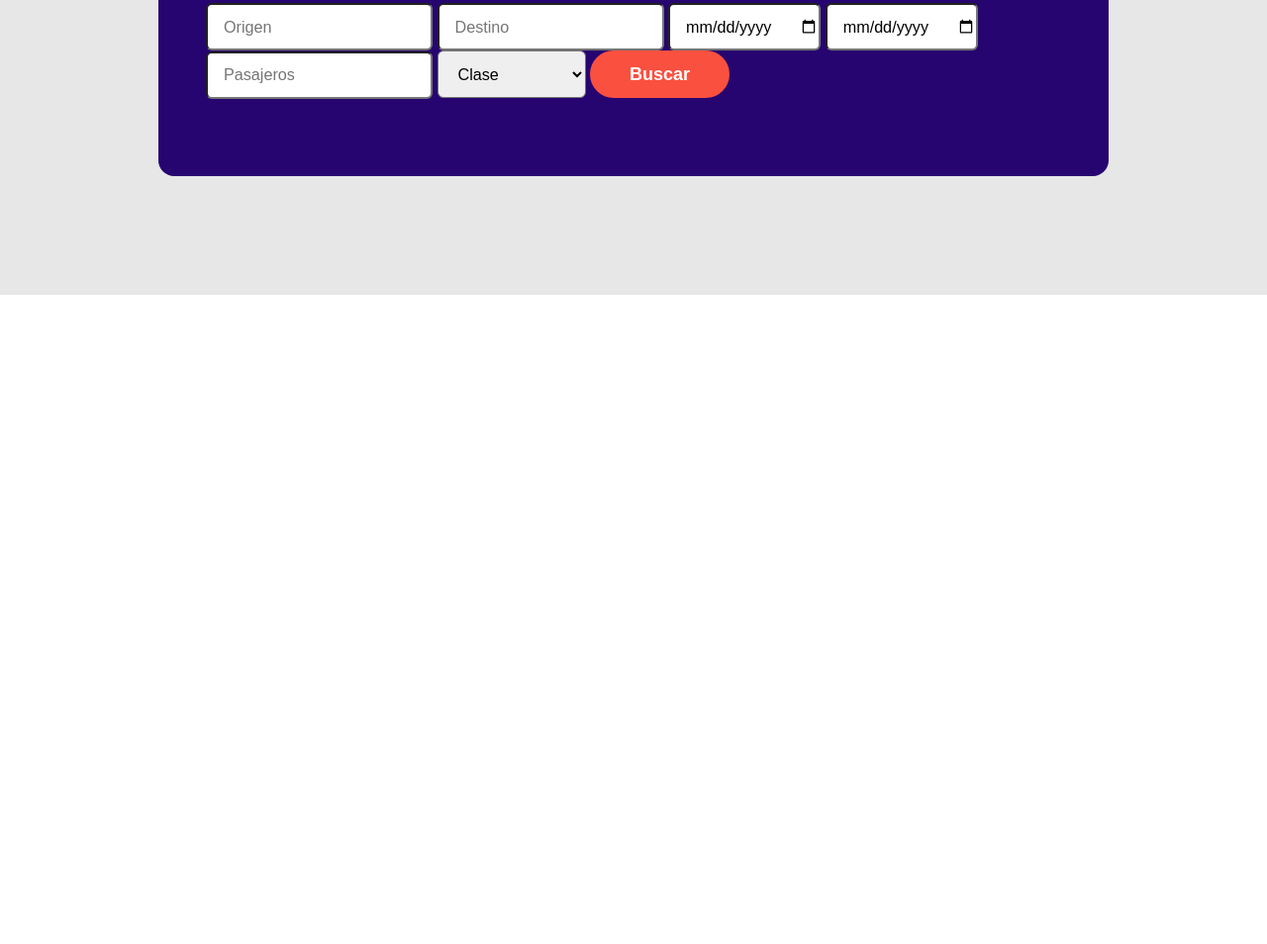
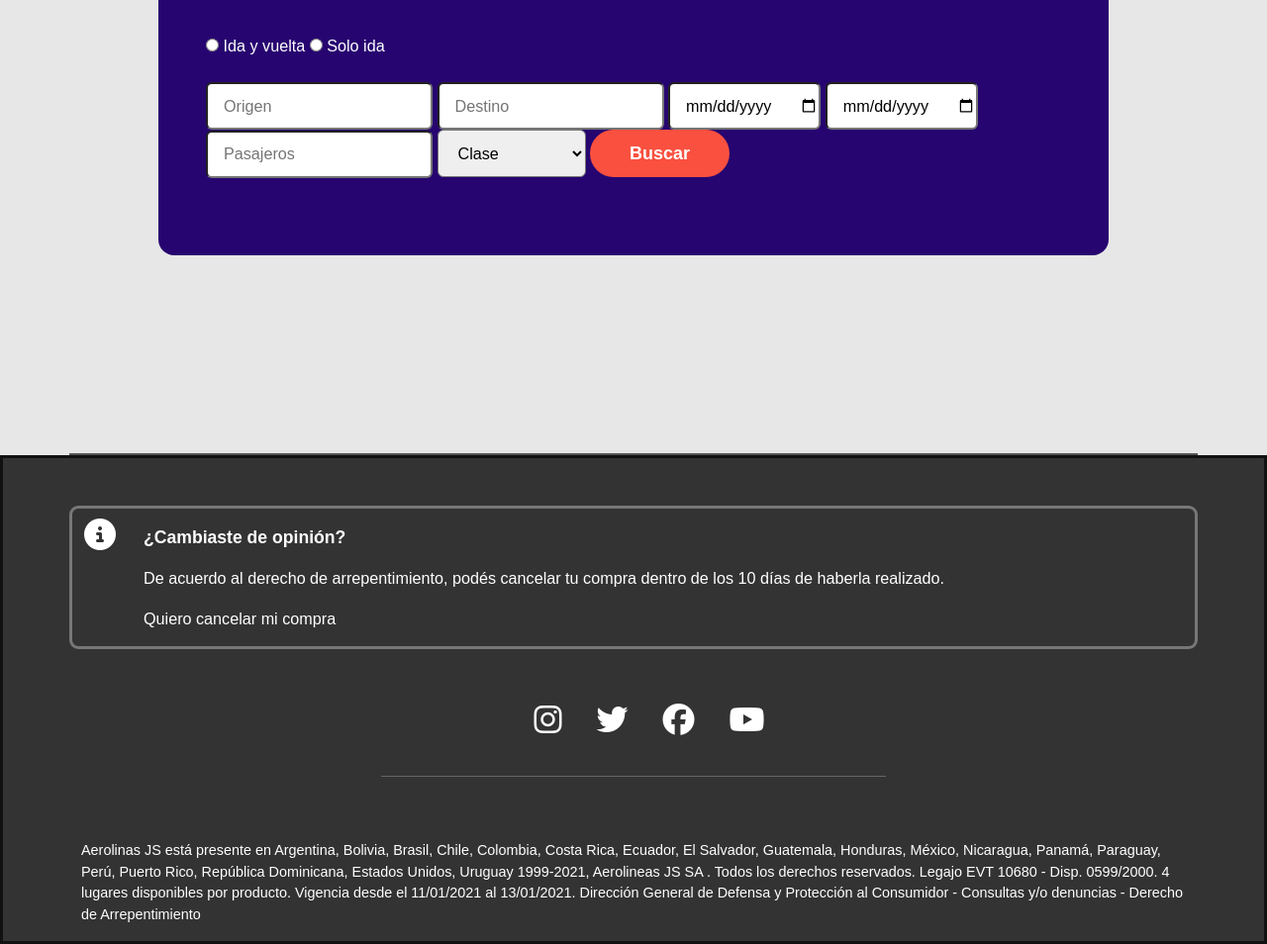
Before and after one commit to federicoilluminato/CursoJs, a plain HTML site: page index.html in a window 1280 px wide. Shown: the part 486-1440 px from the top of the page at 99% size. Before the commit the page ends 800 px from the top, so only its background shows below. Drawn offline with nearby package versions, Linux system fonts and the light colour scheme.

Commit message:
tercera entrega

```diff
--- a/index.html
+++ b/index.html
@@ -62,7 +62,7 @@
                     <option value="">Ejecutiva</option>
                     <option value="">Primera Clase</option>
                 </select>
-                <input type="submit" value="Buscar" id="search" class="btn-buscar" onclick="buscar()"></button>
+                <input type="submit" value="Buscar" id="search" class="btn-buscar" ></button>
                         </div>
                     </div>
 
@@ -80,13 +80,52 @@
 
     </div>
 
+<div class="section_vuelos container-fluid">
+
+        <div class="container_vuelos container-sm">
+            <div class="row" id="contenedorVuelos">
+
+            </div>
+      </div>
+</div>
+
 
 
 </section>
 
 
 
+<footer class="footer">
 
+        <div class="footer-devo container-md">
+            <i class="fas fa-info-circle"></i>
+            <div class="cambiaste-opinion">
+            <p>¿Cambiaste de opinión?</p>
+            <p>De acuerdo al derecho de arrepentimiento, podés cancelar tu compra dentro de los 10 días de haberla realizado.</p>
+            <p>Quiero cancelar mi compra</p>
+            </div>
+        </div>
+
+
+    <div class="redes-container container-md">
+        <ul class="redes">
+            <li><i class="fab fa-instagram"></i></li>
+            <li><i class="fab fa-twitter"></i></li>
+            <li><i class="fab fa-facebook"></i></li>
+            <li><i class="fab fa-youtube"></i></li>
+        </ul>
+    </div>
+
+    <div class="linea">
+    <hr width="40%">
+    </div>
+
+    <p class="texto-footer container-sm">Aerolinas JS está presente en Argentina, Bolivia, Brasil, Chile, Colombia, Costa Rica, Ecuador, El Salvador, Guatemala, Honduras, México, Nicaragua, Panamá, Paraguay, Perú, Puerto Rico, República Dominicana, Estados Unidos, Uruguay
+
+        1999-2021, Aerolineas JS SA . Todos los derechos reservados. Legajo EVT 10680 - Disp. 0599/2000. 4 lugares disponibles por producto. Vigencia desde el 11/01/2021 al 13/01/2021. Dirección General de Defensa y Protección al Consumidor - Consultas y/o denuncias - Derecho de Arrepentimiento</p>
+
+
+</footer>
 
 
 
--- a/script.js
+++ b/script.js
@@ -5,48 +5,62 @@ const vuelos = [
         "destino": "madrid",
         "fecha": "15/01/2021",
         "precio": ["economica:","premium economy:","ejecutiva:","primera clase:"]
-
     },
     {
         "origen": "buenos aires",
         "destino": "madrid",
         "fecha": "20/01/2021",
         "precio": ["economica:","premium economy:","ejecutiva:","primera clase:"]
-
     },
     {
         "origen": "madrid",
         "destino": "rio de janeiro",
         "fecha": "19/01/2021",
         "precio": ["economica:","premium economy:","ejecutiva:","primera clase:"]
+    },
+    {
+        "origen": "buenos aires",
+        "destino": "madrid",
+        "fecha": "21/01/2021",
+        "precio": ["economica:","premium economy:","ejecutiva:","primera clase:"]
+    },
 
-    }
+
+
+
+
+
 ]
 
+
 // funcion del btn buscar que filtra los vuelos
-
 function buscar (){
     const datoOrigen = (document.getElementById("origen").value.toLowerCase());
     const datoDestino = (document.getElementById("destino").value.toLowerCase());
-    const datoIda = (document.getElementById("ida").value.toLowerCase());
+    const datoIda = (document.getElementById("ida").value.toLowerCase().toString());
+    const datoIdaConvertido = datoIda.substring(8,10) + '/' + datoIda.substring(5,7) + '/' + datoIda.substring(0,4);
     const datoVuelta = (document.getElementById("vuelta").value.toLowerCase());
+    const datoVueltaConvertido = datoVuelta.substring(8,10) + '/' + datoVuelta.substring(5,7) + '/' + datoVuelta.substring(0,4);
 
-    const vuelosDisponibles = vuelos.filter(function(vuelos){
-        if (datoOrigen === vuelos.origen) {
-            return datoOrigen
-        } else if (datoDestino === vuelos.destino) {
-            return datoDestino;
-        } else if (datoDestino) {
-            vuelos.destino === datoDestino;
-            return datoDestino;
-        } else if (datoIda) {
-            vuelos.ida === datoIda;
-            return datoIda;
+    for (vueloElegido of vuelos) {
+         if ((datoOrigen == vueloElegido.origen) && (datoDestino == vueloElegido.destino)) {
+            $('#contenedorVuelos').append(`<div class="col-9">Origen: ${vueloElegido.origen}, destino: ${vueloElegido.destino}, fecha: ${vueloElegido.fecha}</div>`);
+            //console.log(`Origen: ${datoOrigen}, destino: ${datoDestino}, fecha: ${vueloElegido.fecha}`);
+        } else if (datoOrigen == vueloElegido.origen) {
+            $('#contenedorVuelos').append(`<div class="col-9">Origen: ${vueloElegido.origen}, destino: ${vueloElegido.destino}, fecha: ${vueloElegido.fecha}</div>`);
+            //console.log(`Origen: ${datoOrigen}, destino: ${vueloElegido.destino}, fecha: ${vueloElegido.fecha}`);
+        } else if (datoDestino == vueloElegido.destino) {
+            $('#contenedorVuelos').append(`<div class="col-9">Origen: ${vueloElegido.origen}, destino: ${vueloElegido.destino}, fecha: ${vueloElegido.fecha}</div>`);
+            //console.log(`Origen: ${vueloElegido.origen}, destino: ${datoDestino}, fecha: ${vueloElegido.fecha}`);
+        } else if (datoIdaConvertido == vueloElegido.fecha) {
+            $('#contenedorVuelos').append(`<div class="col-9">Origen: ${vueloElegido.origen}, destino: ${vueloElegido.destino}, fecha: ${vueloElegido.fecha}</div>`);
+            //console.log(`Origen: ${vueloElegido.origen}, destino: ${vueloElegido.destino}, fecha: ${datoIda}`);
+        } else if (datoVueltaConvertido == vueloElegido.fecha) {
+            $('#contenedorVuelos').append(`<div class="col-9">Origen: ${vueloElegido.origen}, destino: ${vueloElegido.destino}, fecha: ${vueloElegido.fecha}</div>`);
+            //console.log(`Origen: ${vueloElegido.origen}, destino: ${vueloElegido.destino}, fecha: ${datoVuelta}`);
         }
-    })
-    console.log(vuelosDisponibles)
+    }
 }
-
 
 
 // Funcion radio-btn ida y vuelta o solo ida
@@ -57,7 +71,31 @@ function radio(x){
     else{
         document.getElementById('vuelta').style.display="none";
     }return;
-
 }
 
-// Funcion de sugestiones
+
+// Funcion de sugerencias
+
+
+
+//Funcion Buscar
+var search = document.getElementById('search');
+search.addEventListener('click', function() {
+    buscar();
+})
+
+
+//function vuelosPrint() {
+//    return `
+//    <div class="section_vuelos container-fluid">
+
+//     <div class="container_vuelos container-sm">
+//     <div class="row" id="contenedorVuelos">
+//             <div class="col-9">Origen: ${datoOrigen}, destino: ${datoDestino}, fecha: ${vueloElegido.fecha}</div>
+//             <div class="col-9">Origen: ${vueloElegido.origen}, destino: ${datoDestino}, fecha: ${vueloElegido.fecha}</div>
+//             <div class="col-3">1</div>
+//         </div>
+//   </div>
+// </div>
+//     `
+// }
--- a/style.css
+++ b/style.css
@@ -42,6 +42,7 @@ body {
     display: flex;
     justify-content: center;
     align-items: center;
+    height: 100vh;
 
 }
 
@@ -108,3 +109,85 @@ button, input, optgroup, select, textarea {
 
 
 }
+
+
+
+.section_vuelos{
+    display: flex;
+    justify-content: center;
+    align-items: center;
+    background-color: rgb(231, 231, 231);
+
+}
+
+
+.container_vuelos {
+    border: 1px solid #555
+}
+
+.redes {
+    text-decoration: none;
+    list-style: none;
+    display: flex;
+    justify-content: space-evenly;
+    text-align: center;
+    font-size: 2rem;
+    width: 30%;
+}
+
+.redes li:hover{
+    color:#777;
+    cursor: pointer;
+}
+
+.redes-container {
+    display: flex;
+    justify-content: center;
+}
+
+.footer{
+    background-color: #333333;
+    color: white;
+    border: 3px solid #111;
+}
+
+.texto-footer{
+    font-size: 0.9rem;
+    margin-top: 3rem;
+}
+
+.linea {
+    display: flex;
+    justify-content: center;
+}
+
+.footer-devo{
+    border: 3px solid #777;
+    border-radius: 9px;
+    margin-top: 3rem;
+    margin-bottom: 3rem;
+}
+
+.footer-devo p{
+    padding-left: 60px;
+    margin-top: 1rem;
+}
+
+.footer-devo p:nth-child(1){
+    font-weight: 700;
+    font-size: 1.1rem;
+}
+
+.footer-devo p:nth-child(3){
+    cursor: pointer;
+}
+
+.footer-devo p:nth-child(3):hover{
+    color: #777;
+}
+
+.footer-devo i{
+    font-size: 2rem;
+    position: absolute;
+    padding-top: 10px;
+}
```
